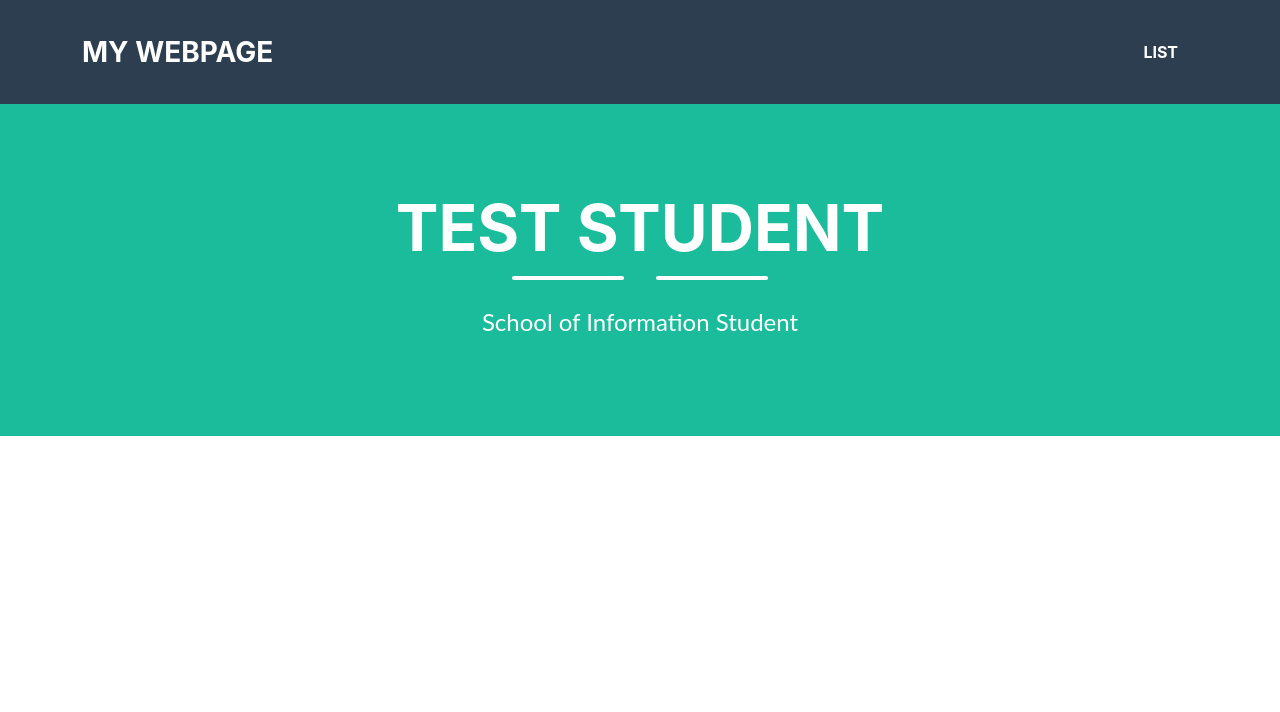
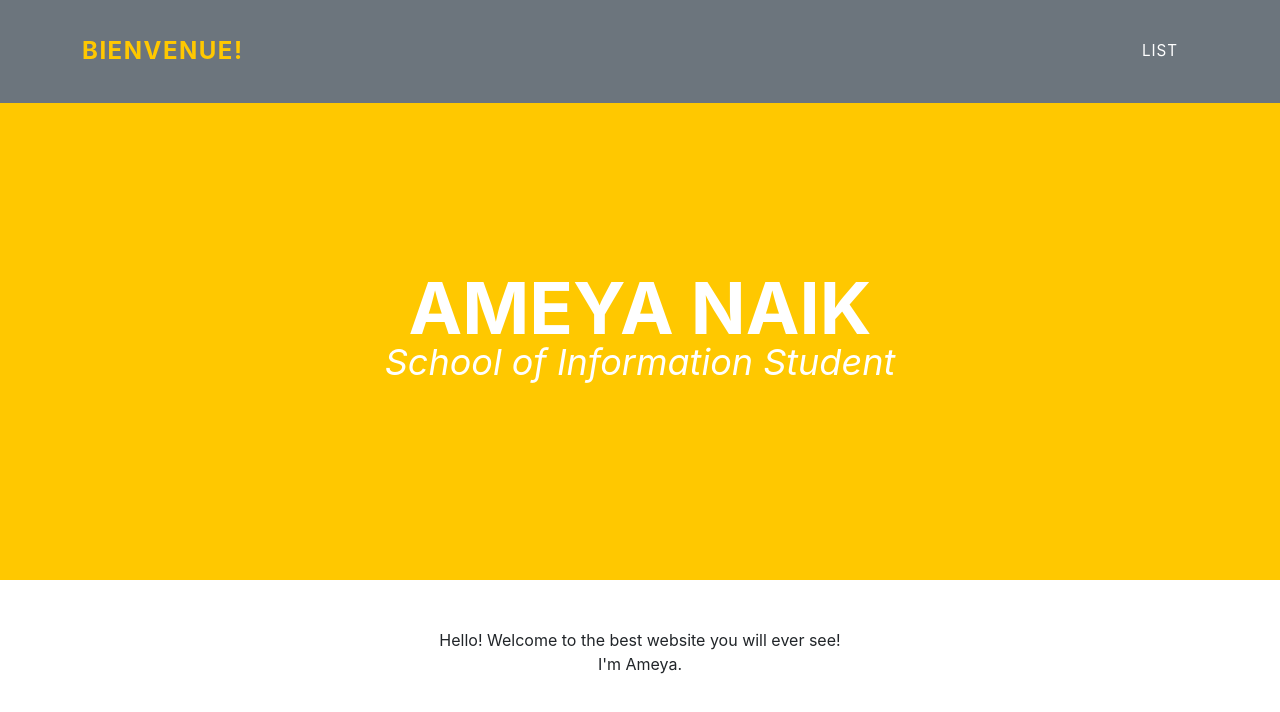
Before and after one commit to A-meya/A-meya.github.io, a plain HTML site: page index.html in a window 1280 px wide. Drawn offline with Linux system fonts and the light colour scheme.

Commit message:
Personalzing the website.
Changed the stylesheet.

```diff
--- a/index.html
+++ b/index.html
@@ -1,9 +1,9 @@
 <!DOCTYPE HTML>
 <html>
     <header>
-        <link rel="stylesheet" href="style.css">
+        <link rel="stylesheet" href="example CSS Style Templates/style1.css">
         <link rel="stylesheet" href="table_style.css">
-        <title>My Webpage Title</title>
+        <title>Ameya Naik</title>
     </header>
     <body>
         <!---Navigation--->
@@ -11,7 +11,7 @@
         <nav class="navbar navbar-expand-lg bg-secondary text-uppercase fixed-top" id="mainNav">
             <div class="container">
                 <!--This code defines the "My Webpage" link in the top left corner of the navigation pane-->
-                <a class="navbar-brand" href="./index.html">My Webpage</a>
+                <a class="navbar-brand" href="./index.html">Bienvenue!</a>
                 <!--This code defines the "List" link in the top right corner of the navigation pane-->
                 <ul class="navbar-nav ms-auto">
                     <li class="nav-item mx-0 mx-lg-1"><a class="nav-link py-3 px-0 px-lg-3 rounded" href="./list.html">List</a></li>
@@ -23,7 +23,7 @@
             <div class="container d-flex align-items-center flex-column">
 
                 <!-- This code is for the student name-->
-                <h1 class="masthead-heading text-uppercase mb-0">Test Student</h1>
+                <h1 class="masthead-heading text-uppercase mb-0">Ameya Naik </h1>
                 <!--This code creates the two lines separating the student name from the subtitle-->
                 <div class="divider-custom divider-light">
                     <div class="divider-custom-line"></div>
@@ -37,7 +37,7 @@
             <br /><br />
             <div class="col-md-6 col-lg-4 mb-5">
                 <!-- put your bio paragraph here; remember to use the correct html tags -->
-
+                Hello! Welcome to the best website you will ever see!  I'm Ameya.
             </div>
         </center>
     </body>
```
Also changed, not shown: 1 other file.
